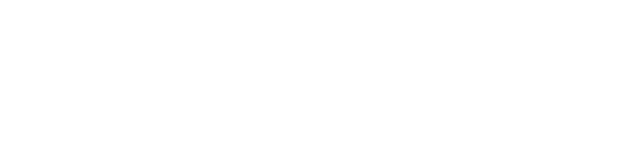
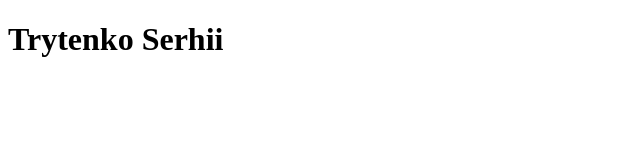
Before and after one commit to solodkui/lesson-2-homework, a plain HTML site: page index.html in a window 1280 px wide. Shown: the whole page, without its empty margins (0-640 px from the left). Drawn offline with Linux system fonts and the light colour scheme.

Commit message:
Create project

```diff
--- a/index.html
+++ b/index.html
@@ -6,5 +6,7 @@
     <meta name="viewport" content="width=device-width, initial-scale=1.0" />
     <title>Document</title>
   </head>
-  <body></body>
+  <body>
+    <h1>Trytenko Serhii</h1>
+  </body>
 </html>
```
